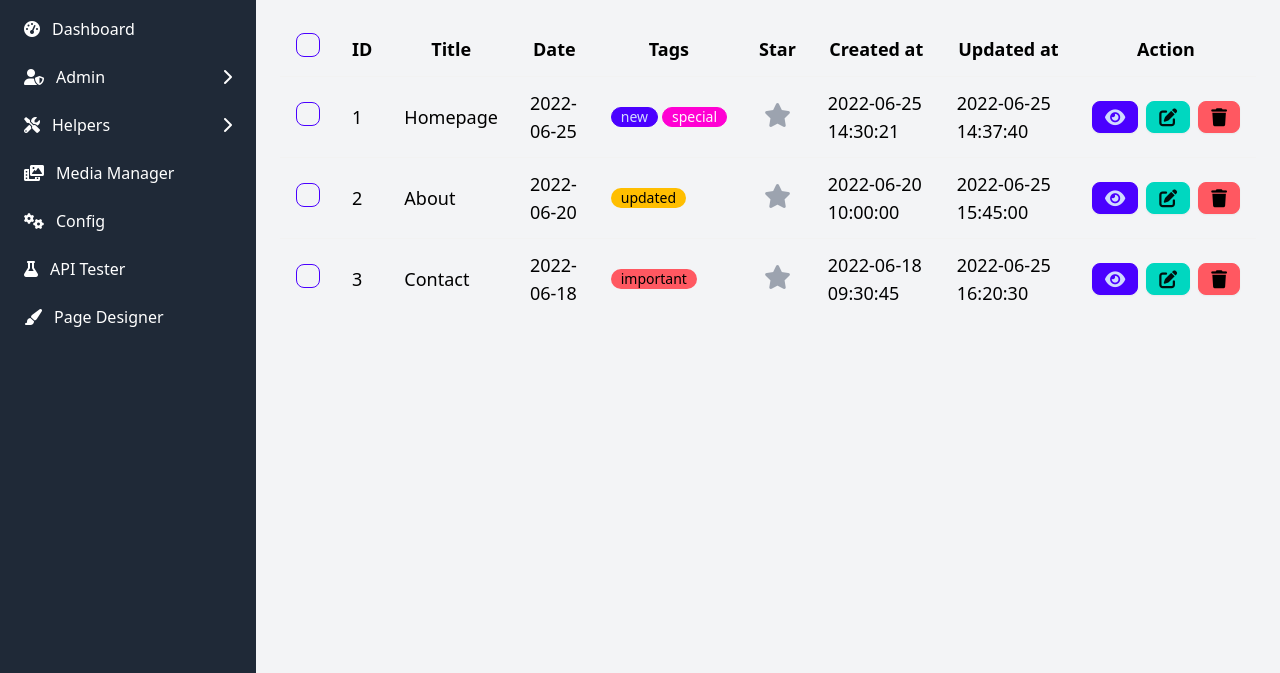
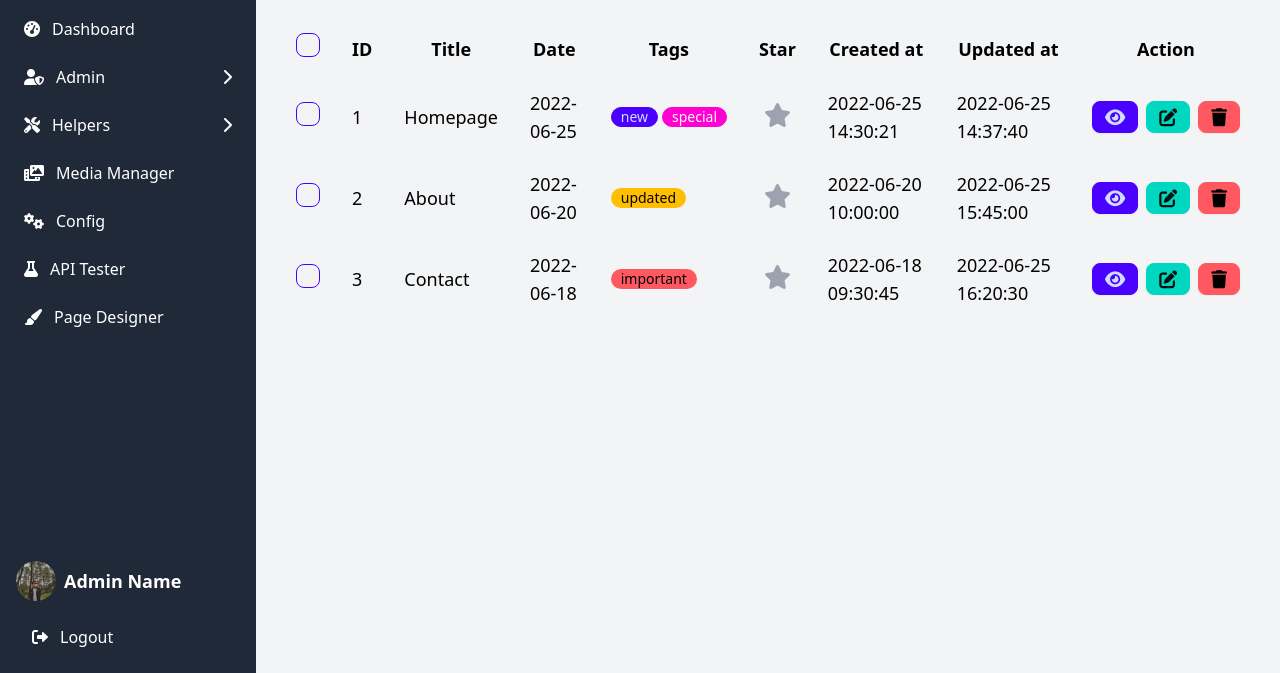
Before and after one commit to Astrophileee/Tugas-Kelompok-Tailwind, a website: page public/Admin/index.html in a window 1280 px wide. Shown: the part 127-800 px from the top of the page. Drawn offline with Linux system fonts and the light colour scheme.

Commit message:
Menambahkan photo,nama admin, dan menu logout pada sidebar admin page

```diff
--- a/public/Admin/index.html
+++ b/public/Admin/index.html
@@ -15,7 +15,8 @@
                     <i id="mobileMenuToggle" class="fas fa-bars"></i>
                 </button>
             </header>
-            <aside id="sidebar" class="w-full lg:w-64 bg-gray-800 text-white hidden lg:block">
+            <aside id="sidebar" class="w-full lg:w-64 bg-gray-800 text-white hidden lg:flex lg:flex-col lg:justify-between">
+                <div>
                     <div class="p-4 text-center">
                         <h1 class="text-2xl font-bold mb-4 hidden lg:block">Open Admin</h1>
                         <div class="mb-4">
@@ -82,6 +83,17 @@
                             </li>
                         </ul>
                     </nav>
+                </div>
+                <div class="p-4">
+                    <div class="flex items-center mb-4">
+                        <img src="./src/iqbal.jpg" alt="Admin Photo" class="w-10 h-10 rounded-full mr-2">
+                        <span class="text-lg font-semibold">Admin Name</span>
+                    </div>
+                    <a href="#" class="py-2 px-4 rounded hover:bg-gray-700 flex items-center">
+                        <i class="fas fa-sign-out-alt mr-3"></i>
+                        Logout
+                    </a>
+                </div>
             </aside>
             <div class="flex-1 p-6 overflow-x-auto">
                 <div class="mb-6">
```
Also changed, not shown: public/Admin/src/iqbal.jpg (added), public/css/output.css. Lines whose indentation alone changed are shown as unchanged.
